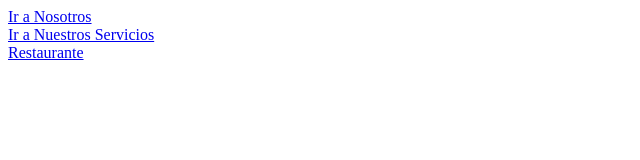
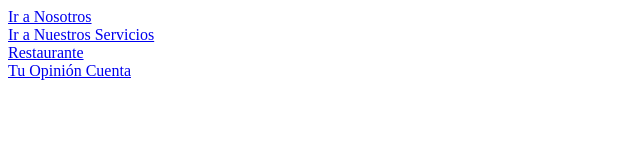
Before and after one commit to alicante24/alicante24.github.io, a plain HTML site: page ejercicioEmpresaBasica/index.html in a window 1280 px wide. Shown: the whole page, without its empty margins (0-640 px from the left). Drawn offline with Linux system fonts and the light colour scheme.

Commit message:
Add files via upload

```diff
--- a/ejercicioEmpresaBasica/index.html
+++ b/ejercicioEmpresaBasica/index.html
@@ -1,14 +1,15 @@
 <!DOCTYPE html>
 <html>
-  <head>
-    <meta http-equiv="content-type" content="text/html; charset=UTF-8">
+<head>
+<meta http-equiv="content-type" content="text/html; charset=UTF-8">
+
     <title></title>
   </head>
   <body>
     <nav>
       <a href="ejerciciosTema2/nosotros.html">Ir a Nosotros</a><br>
       <a href="ejerciciosTema2/nuestrosServicios.html">Ir a Nuestros Servicios</a><br>
-      <a href="https://es.wikipedia.org/wiki/Restaurante">Restaurante</a>
+      <a href="https://es.wikipedia.org/wiki/Restaurante">Restaurante</a><br>
+  		<a href="ejerciciosTema3/opinion.html"> Tu Opinión Cuenta</a>
     </nav>
-  </body>
-</html>
+</body></html>
```
